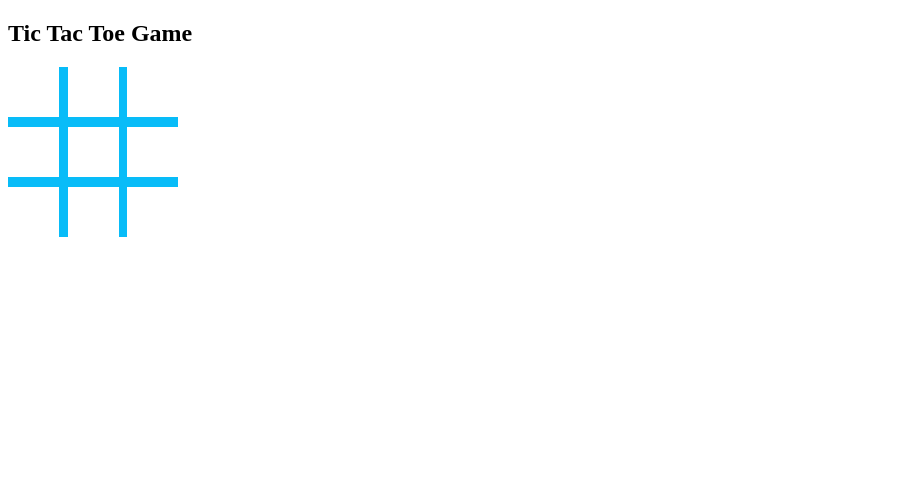
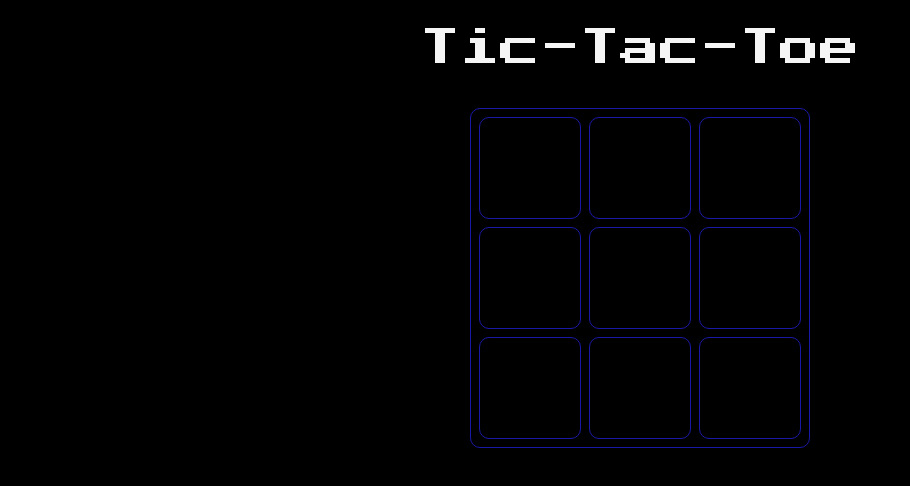
Before and after one commit to madhansm/tic-tac-toe, a plain HTML site: page index.html in a window 1280 px wide. Shown: the whole page, without its empty margins (0-910 px from the left). Drawn offline with Linux system fonts and the light colour scheme.

Commit message:
styling and winner announce added

```diff
--- a/index.html
+++ b/index.html
@@ -6,23 +6,17 @@
     <meta name="viewport" content="width=device-width, initial-scale=1.0">
     <script src="script.js" defer></script>
     <link rel="stylesheet" href="style.css">
+    <link href="https://fonts.googleapis.com/css?family=Fredoka+One|Press+Start+2P&amp;display=swap" rel="stylesheet">
+    <link href="https://fonts.googleapis.com/css2?family=Monoton&display=swap" rel="stylesheet">
     <title>Tic Tac Toe</title>
 </head>
 <body>
-    <h2>Tic Tac Toe Game</h2>
+    <h1>Tic-Tac-Toe</h1>
     <div class="gameBoard">
+        <div></div>
+        <div class="grid">
 
-        <div class="grid">
-            <!-- <div class="cell" id="box0"></div>
-            <div class="cell" id="box1"></div>
-            <div class="cell" id="box2"></div>
-            <div class="cell" id="box3"></div>
-            <div class="cell" id="box4"></div>
-            <div class="cell" id="box5"></div>
-            <div class="cell" id="box6"></div>
-            <div class="cell" id="box7"></div>
-            <div class="cell" id="box8"></div> -->
-          </div>
+        </div>
 
     </div>
 </body>
--- a/script.js
+++ b/script.js
@@ -5,8 +5,8 @@ const gameInit = (function(){
 
     let theGame = {
         board: [],
-        playerX: playerFactory('Matt', 'x'),
-        playerO: playerFactory('Scott', 'o'),
+        playerX: playerFactory('Matt', 'X'),
+        playerO: playerFactory('Scott', 'O'),
     }
 
     let currentPlayer = theGame.playerX;
@@ -46,18 +46,25 @@ const gaming = (function(){
         let value = c.getAttribute('id')[3];
 
         console.log(gameInit.theGame.board[value]);
+
+        function switchPlayer(){
+            if (gameInit.currentPlayer === gameInit.theGame.playerX) {
+                gameInit.currentPlayer = gameInit.theGame.playerO;
+            } else {
+                gameInit.currentPlayer = gameInit.theGame.playerX;
+            }
+        }
     // entry check
         if (!gameInit.theGame.board[value]) {
             gameInit.theGame.board[value] = gameInit.currentPlayer.sign;
             c.append(gameInit.currentPlayer.sign);
             console.log(c);
-            winCheck();
-            tieCheck();
-            if (gameInit.currentPlayer === gameInit.theGame.playerX) {
-                gameInit.currentPlayer = gameInit.theGame.playerO;
-            } else {
-                gameInit.currentPlayer = gameInit.theGame.playerX;
-            }
+            setTimeout(function() {
+                winCheck();
+                tieCheck();
+                switchPlayer();
+            }, 300);
+
         } else {
         console.log('cannot')
         }
@@ -73,8 +80,8 @@ const gaming = (function(){
             }
         });
         if (tie) {
-            console.log('tie');
-            clearBoard();
+            alert('tie');
+            gameInit.clearBoard();
             gamePlay();
         }
     }
@@ -92,9 +99,11 @@ const gaming = (function(){
             || (board[3] === board[4] && board[3] === board[5] && (board[3] && board[4] && board[5]))
             || (board[6] === board[7] && board[6] === board[8] && (board[6] && board[7] && board[8]))
         ){
-            console.log('win');
-            gameInit.clearBoard();
-            gamePlay();
+
+                alert(`${gameInit.currentPlayer.playerName} for ${gameInit.currentPlayer.sign} WINS!!`);
+                gameInit.clearBoard();
+                gamePlay();
+
         }
     };
     return {gamePlay}
--- a/style.css
+++ b/style.css
@@ -1,19 +1,40 @@
+body {
+    background-color: black;
+    font-family: 'Press Start 2P', cursive;
+    display: flex;
+    flex-direction: column;
+    justify-content: center;
+    align-items: center;
+}
+
+h1 {
+    font-size: 40px;
+    font-weight: lighter;
+    color: whitesmoke;
+    margin: 20px 0 40px 0;
+}
+
 .grid {
     display: flex;
     flex-wrap: wrap;
-    gap: 8px;
-    justify-content: space-between;
+    padding: 4px;
+    justify-content: space-around;
     align-items: center;
-    height: 170px;
-    width: 170px;
-    background-color: rgb(8, 188, 248);
+    height: 330px;
+    width: 330px;
+    border: 1px solid #1919A6;
+    border-radius: 10px;
 
   }
   .cell {
-    flex: 0 0 30%;
-    height: 50px;
-    background-color: white;
-    margin-bottom: 2px;
+    flex: 0 0 100px;
+    height: 100px;
+    font-size: 40px;
+    font-weight: lighter;
+    color: #ffff00;
+    background-color: black;
+    border: 1px solid #1919A6;
+    border-radius: 10px;
 
     display: flex;
     justify-content: center;
```
